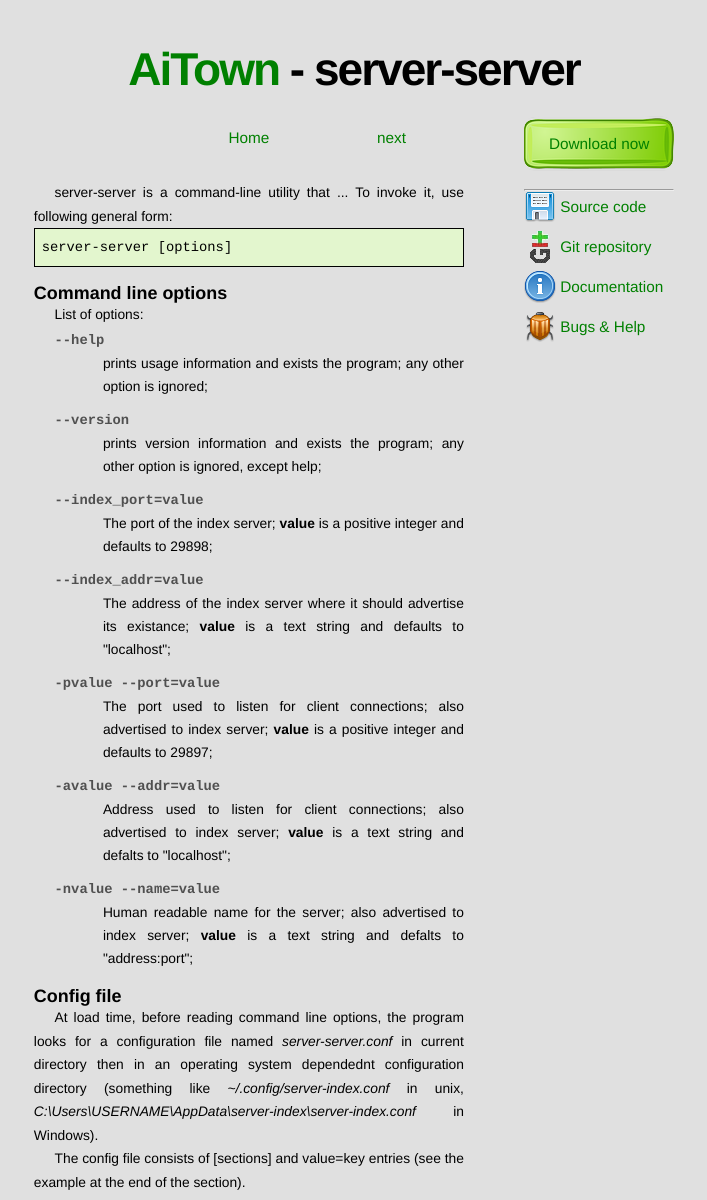
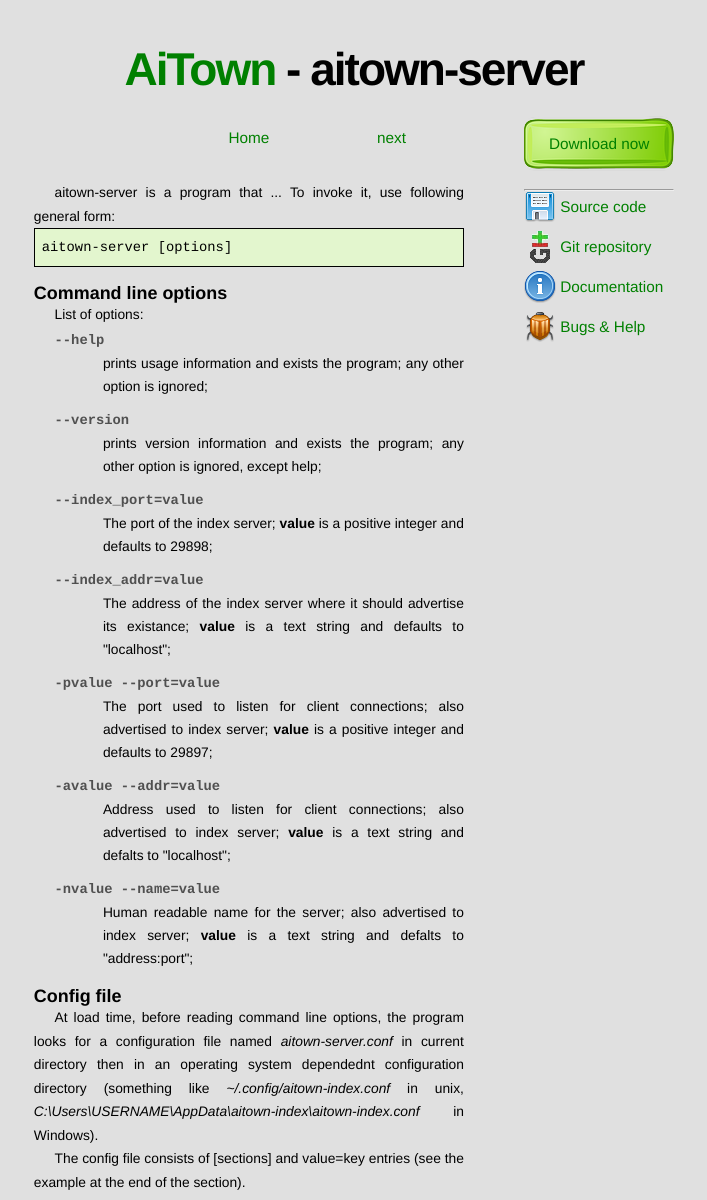
Before and after one commit to TNick/aitown, a Jekyll site: the page built from reference/aitown-server.html, in a window 1280 px wide. Shown: the top 1200 px of the page, without its empty margins (286-993 px from the left). Built offline with Jekyll 4.4.1, drawn with Linux system fonts in a browser that asks for light colours.

```diff
--- a/reference/aitown-server.html
+++ b/reference/aitown-server.html
@@ -1,14 +1,14 @@
 ---
 layout: default
-title: server-server
+title: aitown-server
 ---
 
 
 <p>
-	server-server is a command-line utility that ...
+	aitown-server is a program that ...
 	To invoke it, use following general form:
 	<div class="codearea">
-		server-server [options]
+		aitown-server [options]
 	</div>
 </p>
 
@@ -69,11 +69,11 @@ title: server-server
 
 <p>
 	At load time, before reading command line options, the program
-	looks for a configuration file named <em>server-server.conf</em>
+	looks for a configuration file named <em>aitown-server.conf</em>
 	in current directory then in an operating system dependednt
 	configuration directory (something like
-	<em>~/.config/server-index.conf</em> in unix,
-	<em>C:\Users\USERNAME\AppData\server-index\server-index.conf</em>
+	<em>~/.config/aitown-index.conf</em> in unix,
+	<em>C:\Users\USERNAME\AppData\aitown-index\aitown-index.conf</em>
 	in Windows).
 </p>
 
```
Also changed, not shown: reference/aitown-client.html (added, +68 -0 lines).
